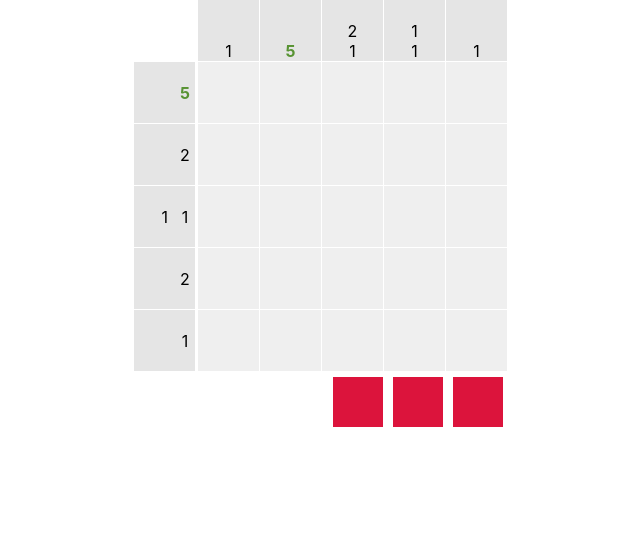
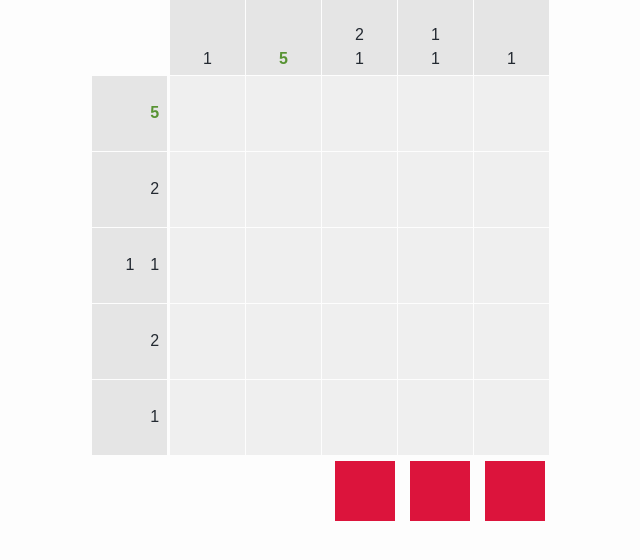
Before and after one commit to ALostCAWs/Nonogram, a React (Create React App) app: page / in a window 1280 px wide. Shown: the top 560 px of the page, without its empty margins (323-963 px from the left). Built offline with nearby package versions, Linux system fonts and the light colour scheme.

Commit message:
Adds CSS improvements: variables, calc, normalization

```diff
--- a/src/index.css
+++ b/src/index.css
@@ -1,26 +1,107 @@
-body {
-  margin: 0;
-  font-family: -apple-system, BlinkMacSystemFont, 'Segoe UI', 'Roboto', 'Oxygen',
-    'Ubuntu', 'Cantarell', 'Fira Sans', 'Droid Sans', 'Helvetica Neue',
-    sans-serif;
-  -webkit-font-smoothing: antialiased;
-  -moz-osx-font-smoothing: grayscale;
+/* ---- Imports ---- */
+@import url("normalize.css");
+
+/* ---- Variables ---- */
+:root {
+  /* <- Color Scheme -> */
+  /*--main-color: #232931;*/
+  --main-color: #fdfdfd;
+  --shade-color: rgb(23, 27, 30);
+  --accent-color: #4ecca3;
+  --overlay-color: rgba(34, 41, 49, 0.822);
+  --font-color: #232931;
+  --font-color-warning: #FCAB10;
+
+  --hint-tile-color: #e5e5e5;
+  --hint-hover-color: #d1d1d1;
+  --hint-fullLine-txt-color: #589333;
+
+  --tile-hover-border: 1px solid #4ecca3;
+  --tile-color: #efefef;
+  --fill-color: black;
+  --error-color: darksalmon;
+  --mark-color: darkgray;
+
+  --life-color: crimson;
+
+  /* <- Typography -> */
+  --main-font: "Montserrat", sans-serif;
+  /* --accent-font: */
+  --main-font-wght: 500;
+  --base-size: 0.79rem;
+  --type-scale: 1.125;
+  /* Screen Sizes | L - Major 3rd - 1.25 | M - 1.2 Minor 3rd | S - 1.125 Major 2nd */
+  --h5: calc(var(--base-size) * var(--type-scale));
+  --h4: calc(var(--h5) * var(--type-scale));
+  --h3: calc(var(--h4) * var(--type-scale));
+  --h2: calc(var(--h3) * var(--type-scale));
+  --h1: calc(var(--h2) * var(--type-scale));
+
+  /* <- Grid & Tiles -> */
+  --tile-height: 75px;
+  --tile-width: 75px;
+
+  --boardContainer-height: calc(var(--tile-height) * 6);
+  --boardContainer-width: calc(var(--tile-width) * 6);
+
+  --board-height: calc(var(--tile-height) * 5);
+  --board-width: calc(var(--tile-width) * 5);
+
+  --life-height: calc(var(--tile-height) * .8);
+  --life-width: calc(var(--tile-height) * .8);
 }
 
-code {
-  font-family: source-code-pro, Menlo, Monaco, Consolas, 'Courier New',
-    monospace;
+/* <- Reset, Border-Box, & Font-Var-Set -> */
+* {
+  margin: 0px;
+  padding: 0px;
+  box-sizing: border-box;
+  font-variation-settings: "wght" var(--main-font-wght);
 }
 
+html,
+body {
+  overflow-x: hidden;
+  max-width: 100%;
+}
+
+/* <- Typescale --> */
+h1 {
+  font-size: var(--h1);
+}
+h2 {
+  font-size: var(--h2);
+}
+h3 {
+  font-size: var(--h3);
+}
+h4 {
+  font-size: var(--h4);
+}
+h5 {
+  font-size: var(--h5);
+}
+p {
+  font-size: var(--base-size);
+}
+
+body {
+  background-color: var(--main-color);
+  font-family: var(--main-font);
+  color: var(--font-color);
+}
+
+/* ---- BOARD CONTAINER ---- */
 .boardContainer {
   display: grid;
-  grid-template-columns: 64px 305px;
-  grid-template-rows: 62px 305px;
+  grid-template-columns: calc(var(--tile-height) + 3px) var(--board-width);
+  grid-template-rows: calc(var(--tile-height) + 1px) var(--board-height) calc(var(--tile-height) + 1px);
 
   margin: auto;
-  width: 366px;
+  width: var(--boardContainer-width);
 }
 
+/* ---- Board & Tile ---- */
 .board {
   display: grid;
   grid-template-columns: repeat(5, auto);
@@ -31,38 +112,53 @@ code {
 
   gap: 1px;
 
-  width: 305px;
-  height: 305px;
-  /*background-color: #ddd;*/
+  height: var(--board-height);
+  width: var(--board-width);
 }
 
-/* .rowHintContainer & .colHintContainers' grid-row/column rule enforces top-left portion of grid to be blank */
-.rowHintContainer {
-  display: grid;
-  grid-template-columns: repeat(1, 61px);
-  grid-template-rows: repeat(5, 61px);
-  grid-row: 2 / -1;
-
-  gap: 1px;
-
-  width: 61px;
-  height: 305px;
-  /*background-color: #ddd;*/
+.tile {
+  width: var(--tile-width);
+  height: var(--tile-width);
+  background-color: var(--tile-color);
+}
+.tile:hover {
+  outline: var(--tile-hover-border);
+}
+.filled {
+  background-color: var(--fill-color);
+}
+.error {
+  background-color: var(--error-color);
+}
+.marked {
+  background-color: var(--mark-color);
 }
 
+/* ---- Hints ---- */
+/* .colHintContainer & rowHintContainers' grid-row/column rule enforces top-left portion of grid to be blank */
 .colHintContainer {
   display: grid;
-  grid-template-columns: repeat(5, 61px);
-  grid-template-rows: repeat(1, 61px);
+  grid-template-columns: repeat(5, var(--tile-width));
+  grid-template-rows: repeat(1, var(--tile-width));
   grid-column: 2 / -1;
 
   justify-content: space-evenly;
 
   gap: 1px;
 
-  width: 305px;
-  height: 61px;
-  /*background-color: #ddd;*/
+  width: var(--board-width);
+  height: var(--tile-width);
+}
+.rowHintContainer {
+  display: grid;
+  grid-template-columns: repeat(1, var(--tile-width));
+  grid-template-rows: repeat(5, var(--tile-height));
+  grid-row: 2 / -1;
+
+  gap: 1px;
+
+  height: var(--board-height);
+  width: var(--tile-width);
 }
 
 .rowHints {
@@ -72,73 +168,47 @@ code {
   justify-content: flex-end;
   align-items: center;
 
-  width: 61px;
-  height: 61px;
+  width: var(--tile-width);
+  height: var(--tile-width);
   /* add gradient light left, dark right*/
-  background-color: #e5e5e5;
+  background-color: var(--hint-tile-color);
 }
-
 .colHints {
   display: flex;
   flex-direction: column;
   justify-content: flex-end;
   align-items: center;
 
-  width: 61px;
-  height: 61px;
+  width: var(--tile-width);
+  height: var(--tile-width);
   /* add gradient light top, dark bottom */
-  background-color: #e5e5e5;
+  background-color: var(--hint-tile-color);
 }
 
 .rowHints>div {
   width: 33%;
 }
-
 .colHints>div {
   height: 33%;
 }
 
-.tile {
-  width: 61px;
-  height: 61px;
-  background-color: #efefef;
-}
-
-.tile:hover {
-  outline: 1px solid #589333;
-}
-
 .hoverHint {
-  background-color: #d1d1d1;
+  background-color: var(--hint-hover-color);
 }
 
 .fullLineIncomplete {
-  color: #589333;
+  color: var(--hint-fullLine-txt-color);
   font-weight: bold;
 }
-
 .zeroHint {
-  color: darksalmon;
+  color: var(--error-color);
   font-weight: bold;
 }
-
 .completeHint {
-  color: darkgray;
+  color: var(--mark-color);
 }
 
-.filled {
-  background-color: black;
-}
-
-.error {
-  background-color: darksalmon;
-}
-
-.marked {
-  background-color: darkgray;
-}
-
-
+/* ---- Lives ---- */
 .livesContainer {
   grid-column: 2 / -1;
   display: flex;
@@ -146,13 +216,13 @@ code {
 
   margin-top: 10px;
 
-  width: 100%;
-  height: 50px;
+  width: var(--board-width);
+  height: var(--life-height);
 }
 
 .life {
-  margin-left: 10px;
-  height: 50px;
-  width: 50px;
-  background-color: crimson;
+  margin-left: 15px;
+  height: var(--life-height);
+  width: var(--life-width);
+  background-color: var(--life-color);
 }
```
Also changed, not shown: src/picrossGame/styles/normalize.css (added).
